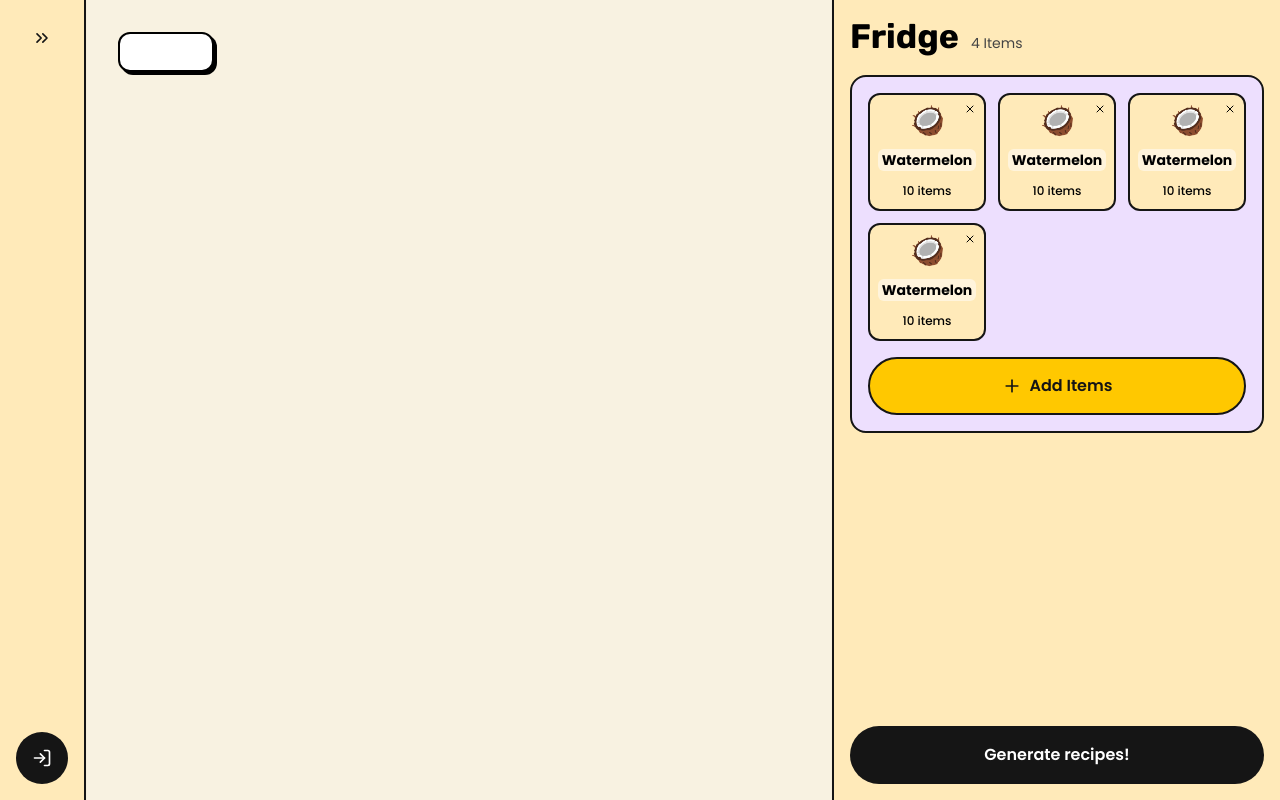
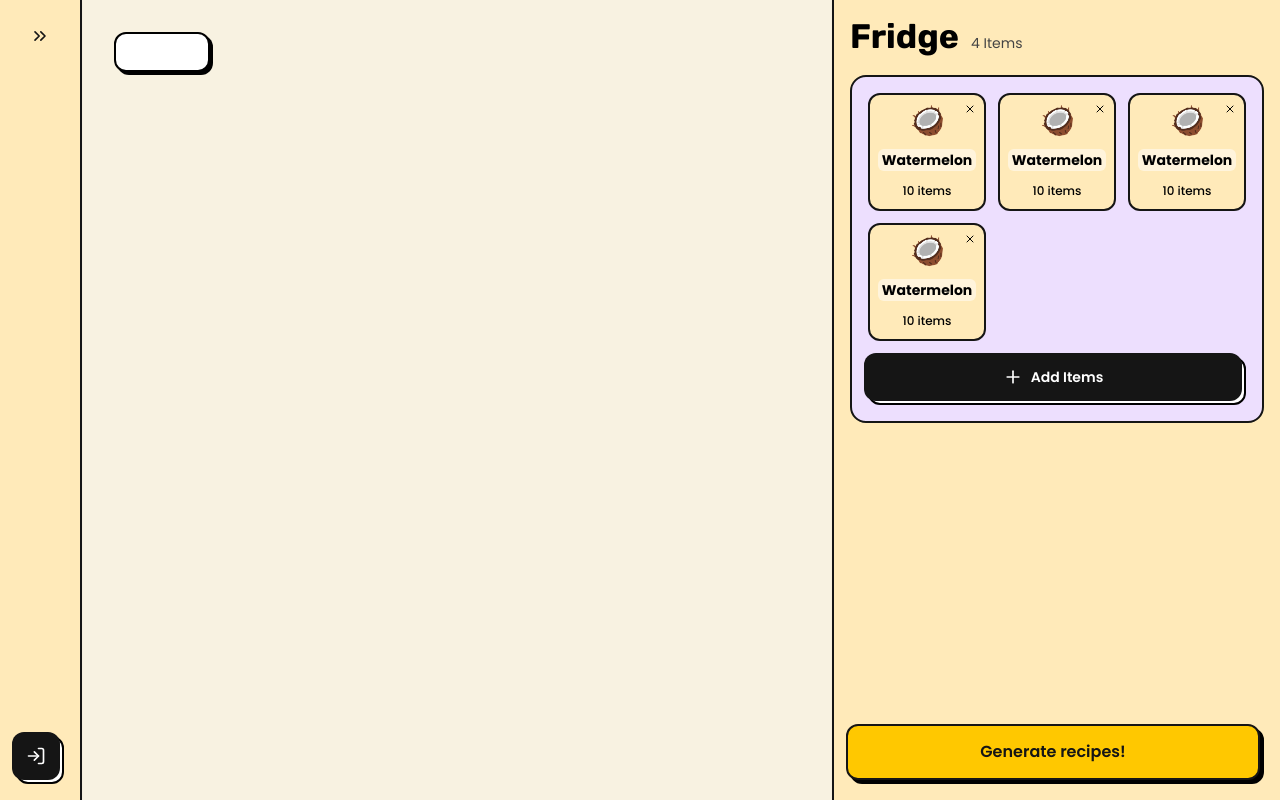
Before and after one commit to Flanner-app/flanner-nextjs-frontend, a Next.js app: page / in a window 1280 px wide. Built offline with nearby package versions, Linux system fonts and the light colour scheme; no server answers.

Commit message:
feat: update button styles

```diff
--- a/src/app/@authModal/(.)quick-auth/(auth)/layout.tsx
+++ b/src/app/@authModal/(.)quick-auth/(auth)/layout.tsx
@@ -41,6 +41,7 @@ const AuthModalLayout = ({ children }: { children: ReactNode }) => {
       isOpen={authMeta.isAuthModalOpen}
       close={() => setAuthMeta({ isAuthModalOpen: false })}
       className="flex flex-col shadow-2xl sm:max-h-[80vh] sm:!max-w-3xl"
+      showCloseBtn={false}
     >
       {children}
     </Modal>
--- a/src/components/authFlow/AppliancesStep.tsx
+++ b/src/components/authFlow/AppliancesStep.tsx
@@ -88,7 +88,7 @@ const AppliancesStepContent = () => {
         <Button
           size="M"
           appearence="black"
-          className="sm:w-1/2"
+          wrapperClassName="sm:w-1/2"
           onClick={() => router.back()}
         >
           <ArrowLeft size={20} />
@@ -97,7 +97,7 @@ const AppliancesStepContent = () => {
         <Button
           size="M"
           appearence="yellow"
-          className="sm:w-1/2"
+          wrapperClassName="sm:w-1/2"
           disabled={selectedAppliances.length === 0}
           onClick={handleRedirect}
         >
--- a/src/components/authFlow/InitialStep.tsx
+++ b/src/components/authFlow/InitialStep.tsx
@@ -26,9 +26,9 @@ const InitialAuthStep = ({ className }: { className?: string }) => {
       </span>
       <div className="mx-auto mt-16 flex flex-col gap-3 md:flex-row md:gap-2">
         <Button
-          size="S"
+          size="M"
           appearence="white"
-          className="w-full"
+          wrapperClassName="w-1/2"
           onClick={signInWithGoogle}
         >
           <Image
--- a/src/components/authFlow/PreferencesStep.tsx
+++ b/src/components/authFlow/PreferencesStep.tsx
@@ -88,15 +88,15 @@ const PreferencesAuthStep = () => {
           value={otherPreferences}
           onChange={(e) => setOtherPreferences(e.target.value)}
           onBlur={() => setOtherPreferences((prevData) => prevData.trim())}
-          className="mt-6 md:w-1/2"
+          wrapperClassName="mt-6 md:w-1/2"
         />
       </div>
 
-      <div className="flex flex-col gap-3 p-3 sm:flex-row sm:p-6 md:mt-12">
+      <div className="mb-0 mt-auto flex flex-col gap-3 p-3 sm:flex-row sm:p-6">
         <Button
           size="M"
           appearence="black"
-          className="sm:w-1/2"
+          wrapperClassName="sm:w-1/2"
           onClick={() => router.back()}
         >
           <ArrowLeft size={20} />
@@ -107,9 +107,9 @@ const PreferencesAuthStep = () => {
           appearence={
             selectedPreferences.length !== 0 || otherPreferences
               ? 'yellow'
-              : 'outline'
+              : 'white'
           }
-          className="sm:w-1/2"
+          wrapperClassName="sm:w-1/2"
           onClick={handleRedirect}
         >
           {selectedPreferences.length !== 0 || otherPreferences ? (
--- a/src/components/authFlow/SkillStep.tsx
+++ b/src/components/authFlow/SkillStep.tsx
@@ -58,7 +58,7 @@ const SkillStepContent = () => {
         <Button
           size="M"
           appearence="black"
-          className="sm:w-1/2"
+          wrapperClassName="sm:w-1/2"
           onClick={() => router.back()}
         >
           <ArrowLeft size={20} />
@@ -67,7 +67,7 @@ const SkillStepContent = () => {
         <Button
           size="M"
           appearence="yellow"
-          className="sm:w-1/2"
+          wrapperClassName="sm:w-1/2"
           disabled={selectedSkill.length === 0}
           onClick={() => router.push('/')}
         >
--- a/src/components/groceries/AddItemModal.tsx
+++ b/src/components/groceries/AddItemModal.tsx
@@ -186,7 +186,7 @@ const AddItemModal = ({ isOpen, close, onAddItems }: AddItemModalProps) => {
       </div>
       <div className="flex gap-2 px-4 pb-4 pt-3 sm:px-6 sm:pb-6 sm:pt-6">
         <Button
-          className="w-1/2"
+          wrapperClassName="w-1/2"
           appearence="yellow"
           size="M"
           onClick={onAddItem}
@@ -195,7 +195,7 @@ const AddItemModal = ({ isOpen, close, onAddItems }: AddItemModalProps) => {
           Add more
         </Button>
         <Button
-          className="w-1/2"
+          wrapperClassName="w-1/2"
           appearence="black"
           size="M"
           onClick={onSave}
--- a/src/components/groceries/Fridge.tsx
+++ b/src/components/groceries/Fridge.tsx
@@ -84,7 +84,7 @@ const Fridge = ({ itemList }: { itemList: FridgeItemType[] }) => {
         </div>
         <Button
           size="M"
-          appearence="yellow"
+          appearence="black"
           className="mb-0 mt-auto w-full"
           onClick={() => setShowAddItem(true)}
         >
--- a/src/components/groceries/FridgeItemModal.tsx
+++ b/src/components/groceries/FridgeItemModal.tsx
@@ -91,7 +91,7 @@ const FridgeItemModal = ({
         <Button
           size="M"
           appearence="critical"
-          className="w-full"
+          wrapperClassName="w-full"
           onClick={() => deleteItem(itemId)}
         >
           <Trash size={20} />
@@ -100,7 +100,7 @@ const FridgeItemModal = ({
         <Button
           size="M"
           appearence="black"
-          className="w-full"
+          wrapperClassName="w-full"
           onClick={() => {
             updateItem(data.quantity, data.units)
             close()
--- a/src/components/groceries/FridgeSidebar.tsx
+++ b/src/components/groceries/FridgeSidebar.tsx
@@ -43,7 +43,7 @@ const FridgeSidebar = () => {
       )}
     >
       <Fridge itemList={mockItems} />
-      <Button appearence="black" size="L">
+      <Button appearence="yellow" size="L">
         Generate recipes!
       </Button>
     </div>
--- a/src/components/shared/Button.tsx
+++ b/src/components/shared/Button.tsx
@@ -5,6 +5,7 @@ type ButtonProps = {
   appearence: 'yellow' | 'black' | 'white' | 'outline' | 'critical' | 'ghost'
   size: 'S' | 'M' | 'L'
   className?: string
+  wrapperClassName?: string
   children: ReactNode
   containsIconOnly?: boolean
 } & ButtonHTMLAttributes<HTMLButtonElement>
@@ -13,23 +14,24 @@ const getClasses = (appearence: ButtonProps['appearence']) => {
   switch (appearence) {
     case 'yellow':
       return [
-        'bg-yellow-regular text-black-regular hover:bg-yellow-hover',
+        'bg-yellow-regular text-black-regular',
         'border-2 border-black-regular',
+        'active:bg-yellow-hover focus:active:bg-yellow-hover',
       ]
-    case 'outline':
-      return [
-        'bg-transparent border-2 border-black-regular text-black-default',
-        'hover:bg-black-hover hover:border-black-hover hover:text-white active:bg-black-regular',
-        'active:text-white',
-      ]
+    // case 'outline':
+    //   return [
+    //     'bg-transparent border-2 border-black-regular text-black-default',
+    //     'hover:bg-black-hover hover:border-black-hover hover:text-white active:bg-black-regular',
+    //     'active:text-white',
+    //   ]
     case 'black':
-      return 'bg-black-regular text-white hover:bg-black-hover active:bg-black-regular'
+      return 'bg-black-regular text-white active:bg-black-hover'
     case 'white':
-      return 'bg-white text-black-regular hover:bg-tones-yellow border-2 border-black-regular'
+      return 'bg-white text-black-regular border-2 border-black-regular'
     case 'critical':
       return [
-        'border border-utility-error bg-transparent text-utility-error',
-        'hover:bg-utility-error hover:text-white active:bg-utility-error',
+        'border-2 border-black-default bg-utility-error text-white',
+        'hover:bg-utility-error hover:text-white active:bg-utility-error/80',
       ]
     case 'ghost':
       return [
@@ -45,28 +47,61 @@ const Button = ({
   appearence,
   size,
   className,
+  wrapperClassName,
   children,
   containsIconOnly,
+  disabled,
   ...restProps
 }: ButtonProps) => {
+  const sizeMap = {
+    S: 'h-10',
+    M: 'h-12',
+    L: 'h-14',
+  }
+
   return (
     <button
+      className={clsx(
+        'group relative transition-[filter] disabled:pointer-events-none disabled:grayscale',
+        wrapperClassName,
+      )}
       data-icon-only={containsIconOnly}
+      disabled={disabled}
+      {...restProps}
+    >
+      <span
         className={clsx(
-        'flex items-center justify-center gap-2 rounded-full font-semibold leading-snug',
-        'outline-none transition-[background-color,opacity,color] disabled:pointer-events-none',
-        'disabled:opacity-50',
+          'flex items-center justify-center gap-2 rounded-xl font-semibold leading-none',
+          'outline-none transition-[opacity,color,bottom,right,background-color] duration-100',
+          'relative z-[2]',
           {
-          'p-3 text-sm': size === 'S',
-          'p-4 text-base data-[icon-only=false]:px-5': size === 'M',
-          'p-4.5 text-base data-[icon-only=false]:px-6': size === 'L',
+            [clsx(
+              'bottom-1 right-1 group-hover:bottom-0 group-hover:right-0',
+              'active:bottom-0 active:right-0',
+            )]: appearence !== 'ghost',
+            'border-2 bg-yellow-regular !text-black-default': disabled,
+            'aspect-square p-2.5 text-sm': size === 'S',
+            'p-3.5 text-sm data-[icon-only=false]:!px-4': size === 'M',
+            'p-4 text-base data-[icon-only=false]:px-6': size === 'L',
           },
+          sizeMap[size],
           className,
           getClasses(appearence),
         )}
-      {...restProps}
       >
         {children}
+      </span>
+      {appearence !== 'ghost' && (
+        <span
+          className={clsx(
+            'block rounded-xl border-2 border-black-default bg-black-default',
+            'absolute top-0 z-[1] h-full w-full',
+            {
+              '!bg-white': appearence === 'black' || appearence === 'critical',
+            },
+          )}
+        />
+      )}
     </button>
   )
 }
--- a/src/components/shared/Modal.tsx
+++ b/src/components/shared/Modal.tsx
@@ -79,7 +79,9 @@ const Modal = ({
                       appearence="ghost"
                       containsIconOnly
                       onClick={close}
-                      className={clsx(!title && 'absolute right-6 top-6 z-10')}
+                      wrapperClassName={clsx(
+                        !title && '!absolute right-6 top-6 z-10',
+                      )}
                     >
                       <X size={16} />
                     </Button>
--- a/src/components/shared/Sidebar.tsx
+++ b/src/components/shared/Sidebar.tsx
@@ -50,7 +50,7 @@ const Sidebar = () => {
         <Button
           size="M"
           appearence="black"
-          className="w-full leading-none"
+          wrapperClassName="w-full"
           containsIconOnly={!isOpen}
           onClick={logOut}
         >
@@ -62,7 +62,7 @@ const Sidebar = () => {
           <Button
             size="M"
             appearence="black"
-            className="w-full leading-none"
+            wrapperClassName="w-full"
             containsIconOnly={!isOpen}
           >
             <LogIn size={20} />
```
Also changed, not shown: 1 other file (tests, documents, lock files or other folders). Lines whose indentation alone changed are shown as unchanged.
